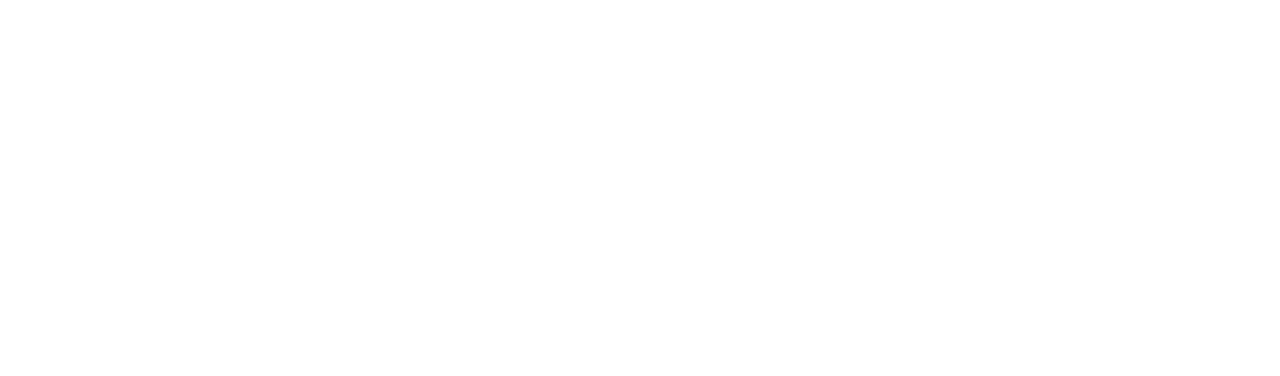
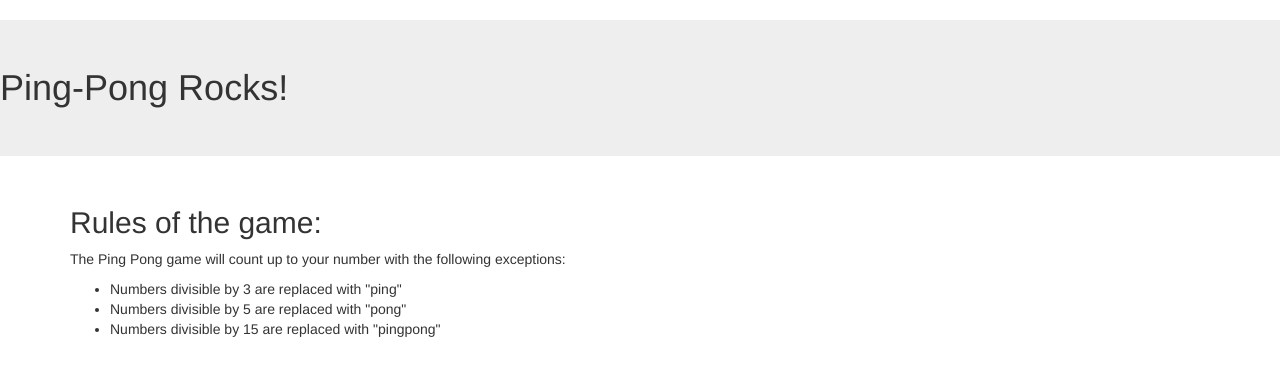
Before and after one commit to asasser1975/pingpong-indiv, a plain HTML site: page index.html in a window 1280 px wide. Drawn offline with Linux system fonts and the light colour scheme; files whose address does not match are found by name.

Commit message:
add h1 title of page; text about rules of the game.

```diff
--- a/index.html
+++ b/index.html
@@ -9,6 +9,15 @@
     <title>Ping Pong Game</title>
   </head>
   <body>
-
+    <h1 class="jumbotron bg-info">Ping-Pong Rocks!</h1>
+    <div class="container">
+      <h2>Rules of the game:</h2>
+      <p>The Ping Pong game will count up to your number with the following exceptions:</p>
+      <ul>
+        <li>Numbers divisible by 3 are replaced with "ping"</li>
+        <li>Numbers divisible by 5 are replaced with "pong"</li>
+        <li>Numbers divisible by 15 are replaced with "pingpong"</li>
+      </ul>
+    </div>
   </body>
 </html>
```
